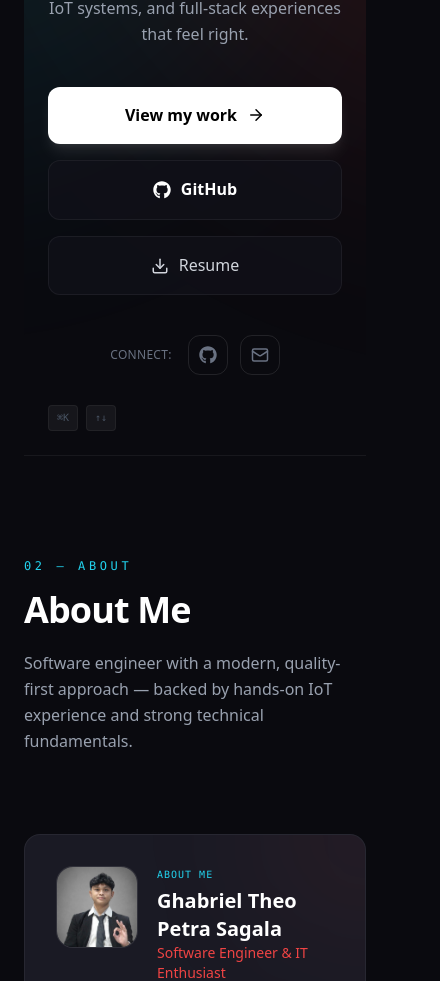
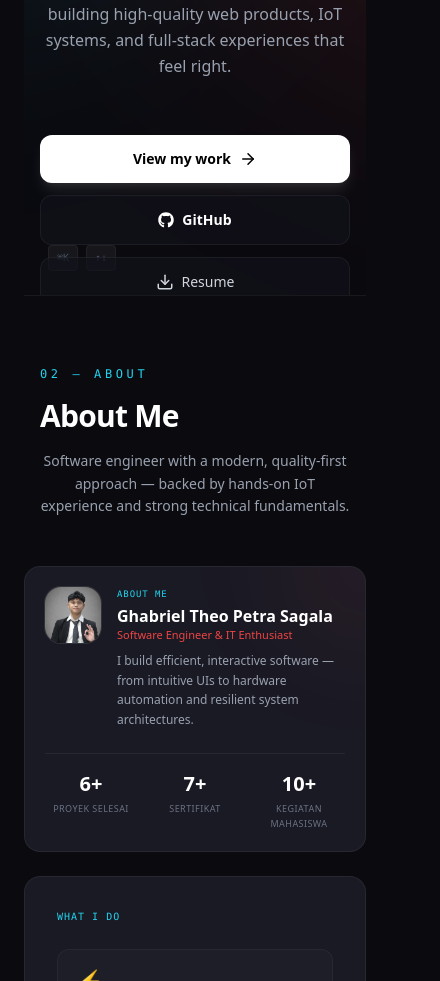
Before and after one commit to ghabriel-sagala/ghabriel-portofolio, a Next.js app: page / in a window 390 px wide. Shown: the part 1019-2000 px from the top of the page, 440 px wide, since content can reach past the window. Built offline with nearby package versions, Linux system fonts and the light colour scheme; no server answers.

Commit message:
mobile first

```diff
--- a/app/globals.css
+++ b/app/globals.css
@@ -41,6 +41,35 @@
     font-family: var(--font-body);
     overflow-x: hidden;
     line-height: 1.6;
+    -webkit-tap-highlight-color: transparent;
+  }
+
+  /* Mobile optimizations */
+  @media (max-width: 640px) {
+    html {
+      scroll-padding-top: 80px;
+    }
+
+    h1 {
+      font-size: 2.25rem;
+      line-height: 1.2;
+    }
+
+    h2 {
+      font-size: 1.875rem;
+      line-height: 1.25;
+    }
+
+    h3 {
+      font-size: 1.5rem;
+      line-height: 1.3;
+    }
+
+    /* Prevent horizontal overflow */
+    img, video, svg {
+      max-width: 100%;
+      height: auto;
+    }
   }
 
   ::selection {
--- a/components/About.tsx
+++ b/components/About.tsx
@@ -33,22 +33,22 @@ const services = [
 
 export default function About() {
   return (
-    <div className="w-full space-y-20 py-24">
+    <div className="w-full space-y-12 md:space-y-20 py-16 md:py-24">
       {/* Section header */}
       <motion.div
-        initial={{ opacity: 0, y: 24 }}
+        initial={{ opacity: 0, y: 20 }}
         whileInView={{ opacity: 1, y: 0 }}
-        viewport={{ once: true, margin: "-80px" }}
+        viewport={{ once: true, margin: "-60px" }}
         transition={{ duration: 0.6 }}
-        className="max-w-3xl"
+        className="max-w-3xl mx-auto px-4"
       >
         <span className="text-xs font-mono uppercase tracking-[0.3em] text-[var(--color-accent-secondary)]">
           02 — About
         </span>
-        <h2 className="text-4xl md:text-5xl lg:text-6xl font-bold text-white font-display mt-3 tracking-tight">
+        <h2 className="text-3xl md:text-4xl lg:text-5xl font-bold text-white font-display mt-3 mb-2 tracking-tight">
           About Me
         </h2>
-        <p className="text-gray-400 mt-5 text-base leading-relaxed max-w-xl">
+        <p className="text-gray-400 mt-4 text-sm md:text-base leading-relaxed max-w-xl text-center md:text-left">
           Software engineer with a modern, quality-first approach —
           backed by hands-on IoT experience and strong technical fundamentals.
         </p>
@@ -62,32 +62,32 @@ export default function About() {
           whileInView={{ opacity: 1, x: 0 }}
           viewport={{ once: true, margin: "-60px" }}
           transition={{ duration: 0.7 }}
-          className="relative rounded-2xl bg-[var(--color-bg-tertiary)] border border-white/6 p-8 overflow-hidden"
+          className="relative rounded-2xl bg-[var(--color-bg-tertiary)] border border-white/6 p-5 md:p-8 overflow-hidden"
         >
-          {/* Gradient blend */}
-          <div className="absolute top-0 right-0 w-40 h-40 bg-[var(--color-accent)]/10 blur-[80px] rounded-full -translate-y-1/2 translate-x-1/2 pointer-events-none" />
+          {/* Gradient blend - smaller on mobile */}
+          <div className="absolute top-0 right-0 w-32 h-32 md:w-40 md:h-40 bg-[var(--color-accent)]/10 blur-[60px] md:blur-[80px] rounded-full -translate-y-1/2 translate-x-1/2 pointer-events-none" />
 
-          <div className="relative flex items-start gap-5">
-            <div className="relative w-20 h-20 rounded-2xl overflow-hidden ring-1 ring-white/10 flex-shrink-0">
+          <div className="relative flex items-start gap-4 md:gap-5">
+            <div className="relative w-14 h-14 md:w-20 md:h-20 rounded-2xl overflow-hidden ring-1 ring-white/10 flex-shrink-0">
                 <Image
                 src="/profile.jpg"
                 alt="Ghabriel Theo Petra Sagala"
                 fill
-                sizes="80px"
+                sizes="(max-width: 640px) 56px, 80px"
                 className="object-cover"
               />
             </div>
             <div className="flex-1 min-w-0">
-              <p className="text-[10px] font-mono uppercase tracking-widest text-[var(--color-accent-secondary)] mb-1">
+              <p className="text-[9px] md:text-[10px] font-mono uppercase tracking-widest text-[var(--color-accent-secondary)] mb-1">
                 About Me
               </p>
-              <h3 className="text-xl font-bold text-white font-display">
+              <h3 className="text-base md:text-xl font-bold text-white font-display leading-tight">
                 Ghabriel Theo Petra Sagala
               </h3>
-              <p className="text-sm text-[var(--color-accent)] font-medium mb-3">
+              <p className="text-[11px] md:text-sm text-[var(--color-accent)] font-medium mb-2 md:mb-3">
                 Software Engineer & IT Enthusiast
               </p>
-              <p className="text-gray-400 text-sm leading-relaxed">
+              <p className="text-gray-400 text-xs md:text-sm leading-relaxed">
                 I build efficient, interactive software — from intuitive UIs to
                 hardware automation and resilient system architectures.
               </p>
@@ -95,7 +95,7 @@ export default function About() {
           </div>
 
           {/* Stats */}
-          <div className="grid grid-cols-3 gap-4 mt-8 pt-6 border-t border-white/6">
+          <div className="grid grid-cols-3 gap-3 md:gap-4 mt-6 md:mt-8 pt-4 md:pt-6 border-t border-white/6">
             {stats.map((stat, i) => (
               <motion.div
                 key={stat.label}
@@ -105,10 +105,10 @@ export default function About() {
                 transition={{ duration: 0.4, delay: i * 0.1 }}
                 className="text-center"
               >
-                <p className="text-2xl font-bold text-white font-display">
+                <p className="text-xl md:text-2xl font-bold text-white font-display">
                   <AnimatedCounter target={stat.target} suffix={stat.suffix} />
                 </p>
-                <p className="text-[10px] text-gray-500 uppercase tracking-wider mt-1">
+                <p className="text-[9px] md:text-[10px] text-gray-500 uppercase tracking-wider mt-1">
                   {stat.label}
                 </p>
               </motion.div>
@@ -155,10 +155,10 @@ export default function About() {
         transition={{ duration: 0.6, delay: 0.1 }}
         className="rounded-2xl bg-[var(--color-bg-tertiary)] border border-white/6 p-8"
       >
-        <p className="text-[10px] font-mono uppercase tracking-widest text-[var(--color-accent-secondary)] mb-6 text-center">
+        <p className="text-[9px] md:text-[10px] font-mono uppercase tracking-widest text-[var(--color-accent-secondary)] mb-4 md:mb-6 text-center">
           Toolkit · Tools I Use
         </p>
-        <div className="flex flex-wrap justify-center gap-2.5">
+        <div className="flex flex-wrap justify-center gap-2">
           {toolkit.map((tool, i) => (
             <motion.div
               key={tool.name}
@@ -167,10 +167,10 @@ export default function About() {
               viewport={{ once: true }}
               transition={{ duration: 0.35, delay: i * 0.04 }}
               whileHover={{ scale: 1.05, y: -2 }}
-              className="group flex items-center gap-2 px-4 py-2 rounded-full bg-white/[0.03] border border-white/6 hover:border-white/10 hover:bg-white/[0.05] transition-all cursor-default"
+              className="group flex items-center gap-1.5 md:gap-2 px-3 py-1.5 md:px-4 md:py-2 rounded-full bg-white/[0.03] border border-white/6 hover:border-white/10 hover:bg-white/[0.05] transition-all cursor-default"
             >
-              <span className="text-base">{tool.icon}</span>
-              <span className="text-sm font-medium text-gray-300 font-display">
+              <span className="text-sm md:text-base">{tool.icon}</span>
+              <span className="text-xs md:text-sm font-medium text-gray-300 font-display leading-tight">
                 {tool.name}
               </span>
             </motion.div>
--- a/components/Hero.tsx
+++ b/components/Hero.tsx
@@ -53,11 +53,11 @@ export default function Hero() {
 
       <motion.div
         style={{ opacity, y: yTrans }}
-        className="relative z-10 max-w-6xl mx-auto px-6 md:px-12 w-full"
+        className="relative z-10 max-w-6xl mx-auto px-4 md:px-6 lg:px-12 w-full"
       >
-        <div className="grid lg:grid-cols-[1.15fr_1fr] gap-16 lg:gap-24 items-center">
+        <div className="grid grid-cols-1 lg:grid-cols-[1.15fr_1fr] gap-10 md:gap-16 lg:gap-24 items-center">
           {/* Left: Typography Hero */}
-          <div className="flex flex-col text-center lg:text-left order-2 lg:order-1">
+          <div className="flex flex-col text-center order-2 lg:order-1">
             {/* Eyebrow status */}
             <motion.div
               initial={{ opacity: 0, y: -16 }}
@@ -89,7 +89,7 @@ export default function Hero() {
               initial={{ opacity: 0, y: 20 }}
               animate={{ opacity: 1, y: 0 }}
               transition={{ duration: 0.7, delay: 0.2, ease: "easeOut" }}
-              className="text-6xl sm:text-7xl md:text-8xl lg:text-8xl font-extrabold tracking-tight leading-[0.95] mb-6 font-display"
+              className="text-4xl sm:text-5xl md:text-6xl lg:text-7xl font-extrabold tracking-tight leading-[1.1] mb-6 font-display"
             >
               <span className="text-white">Ghabriel</span>
               <br />
@@ -119,11 +119,11 @@ export default function Hero() {
               initial={{ opacity: 0, y: 20 }}
               animate={{ opacity: 1, y: 0 }}
               transition={{ duration: 0.6, delay: 0.4, ease: "easeOut" }}
-              className="flex flex-col sm:flex-row gap-4 justify-center lg:justify-start"
+              className="flex flex-col gap-3 mt-4 justify-center lg:justify-start"
             >
               <a
                 href="#projects"
-                className="group inline-flex items-center justify-center gap-2.5 px-8 py-4 bg-white text-black rounded-xl font-semibold hover:bg-white/90 transition-all shadow-lg shadow-white/10 hover:shadow-xl hover:-translate-y-0.5"
+                className="group inline-flex items-center justify-center gap-2 px-6 py-3.5 bg-white text-black rounded-xl font-semibold hover:bg-white/90 transition-all shadow-lg shadow-white/10 hover:shadow-xl hover:-translate-y-0.5 text-sm"
               >
                 View my work
                 <ArrowRight
@@ -135,10 +135,10 @@ export default function Hero() {
                 href="https://github.com/ghabrielsagala-bot"
                 target="_blank"
                 rel="noopener noreferrer"
-                className="group inline-flex items-center justify-center gap-2.5 px-8 py-4 glass-card border border-white/10 text-white rounded-xl font-semibold hover:bg-white/5 hover:border-white/20 hover:-translate-y-0.5 transition-all"
+                className="group inline-flex items-center justify-center gap-2 px-6 py-3.5 glass-card border border-white/10 text-white rounded-xl font-semibold hover:bg-white/5 hover:border-white/20 hover:-translate-y-0.5 transition-all text-sm"
               >
                 <Github
-                  size={18}
+                  size={16}
                   className="group-hover:-translate-y-1 transition-transform"
                 />
                 GitHub
@@ -147,7 +147,7 @@ export default function Hero() {
                 href="/CV.pdf"
                 target="_blank"
                 rel="noopener noreferrer"
-                className="group inline-flex items-center justify-center gap-2.5 px-8 py-4 glass-card border border-white/10 text-gray-300 rounded-xl font-medium hover:bg-white/5 hover:text-white transition-all"
+                className="group inline-flex items-center justify-center gap-2 px-6 py-3.5 glass-card border border-white/10 text-gray-300 rounded-xl font-medium hover:bg-white/5 hover:text-white transition-all text-sm"
               >
                 <svg
                   width="18"
@@ -173,26 +173,26 @@ export default function Hero() {
               initial={{ opacity: 0, y: 20 }}
               animate={{ opacity: 1, y: 0 }}
               transition={{ duration: 0.6, delay: 0.5, ease: "easeOut" }}
-              className="flex items-center gap-3 mt-10 justify-center lg:justify-start"
+              className="flex items-center justify-center gap-3 mt-6"
             >
-              <span className="text-xs text-gray-500 tracking-wide uppercase mr-1">Connect:</span>
+              <span className="text-[10px] text-gray-500 tracking-wide uppercase mr-1">Connect:</span>
               <a
                 href="https://github.com/ghabrielsagala-bot"
                 target="_blank"
                 rel="noopener noreferrer"
-                className="group p-2.5 rounded-xl border border-white/10 text-gray-500 hover:text-white hover:border-white/20 hover:bg-white/5 transition-all"
+                className="group p-2 rounded-lg border border-white/10 text-gray-500 hover:text-white hover:border-white/20 hover:bg-white/5 transition-all"
                 aria-label="GitHub"
               >
-                <Github size={18} />
+                <Github size={16} />
               </a>
               <a
                 href="mailto:ghabrielsagala@gmail.com"
-                className="group p-2.5 rounded-xl border border-white/10 text-gray-500 hover:text-[var(--color-accent)] hover:border-[var(--color-accent)]/30 transition-all"
+                className="group p-2 rounded-lg border border-white/10 text-gray-500 hover:text-[var(--color-accent)] hover:border-[var(--color-accent)]/30 transition-all"
                 aria-label="Email"
               >
                 <svg
-                  width="18"
-                  height="18"
+                  width="15"
+                  height="15"
                   viewBox="0 0 24 24"
                   fill="none"
                   stroke="currentColor"
@@ -209,13 +209,13 @@ export default function Hero() {
 
           {/* Right: Floating info card */}
           <motion.div
-            initial={{ opacity: 0, scale: 0.95, x: 60 }}
+            initial={{ opacity: 0, scale: 0.95, x: 40 }}
             animate={{ opacity: 1, scale: 1, x: 0 }}
             transition={{ duration: 0.8, delay: 0.3, ease: "easeOut" }}
-            className="relative flex justify-center lg:justify-end order-1 lg:order-2"
+            className="relative flex justify-center order-1 lg:order-2"
           >
-            {/* Soft glow behind card */}
-            <div className="absolute top-1/2 left-1/2 -translate-x-1/2 -translate-y-1/2 w-[28rem] h-[28rem] bg-[var(--color-accent)]/10 rounded-full blur-[100px] pointer-events-none" />
+            {/* Soft glow behind card - smaller on mobile */}
+            <div className="absolute top-1/2 left-1/2 -translate-x-1/2 -translate-y-1/2 w-[18rem] h-[18rem] md:w-[28rem] md:h-[28rem] bg-[var(--color-accent)]/10 rounded-full blur-[100px] pointer-events-none" />
 
             <div className="relative glass-card rounded-3xl p-8 border border-white/8 w-full max-w-sm shadow-2xl">
               {/* Profile image */}
```
Also changed, not shown: components/Contact.tsx (+23 -23 lines), components/Skills.tsx (+15 -15 lines), components/Timeline.tsx (+10 -10 lines).
